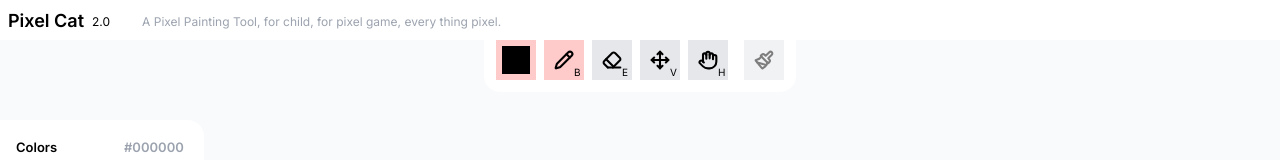
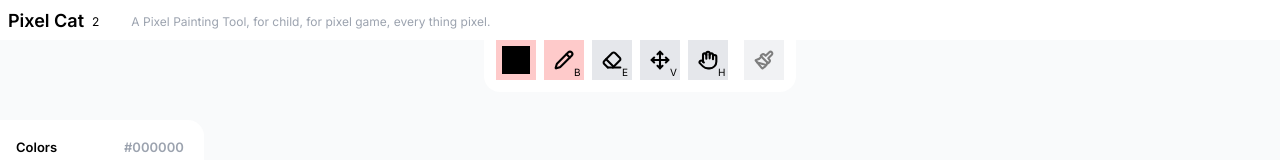
Before and after one commit to qilei0529/pixel-maker, a Next.js app: page / in a window 1280 px wide. Shown: the top 160 px of the page. Built offline with nearby package versions, Linux system fonts and the light colour scheme.

Commit message:
feat: update version

```diff
--- a/app/page.tsx
+++ b/app/page.tsx
@@ -8,7 +8,7 @@ export default function Home() {
       <div className="absolute top-0 w-screen left-0 z-10 h-[40px] flex items-center p-2 space-x-2 bg-white">
         <div className="flex-1 space-x-2 flex flex-row items-center">
           <span className="text-[18px] font-semibold">Pixel Cat</span>
-          <span className="text-[12px] mt-1">{version}</span>
+          <span className="text-[12px] mt-1">{`${version}`}</span>
           <span className="w-4"></span>
           <span className="text-[12px] text-gray-400 hidden sm:inline mt-1">
             A Pixel Painting Tool, for child, for pixel game, every thing pixel.
--- a/lib/utils.ts
+++ b/lib/utils.ts
@@ -1,7 +1,7 @@
 import { type ClassValue, clsx } from "clsx"
 import { twMerge } from "tailwind-merge"
 
-export const version = "2.0"
+export const version = 2.0
 
 export function cn(...inputs: ClassValue[]) {
   return twMerge(clsx(inputs))
```
